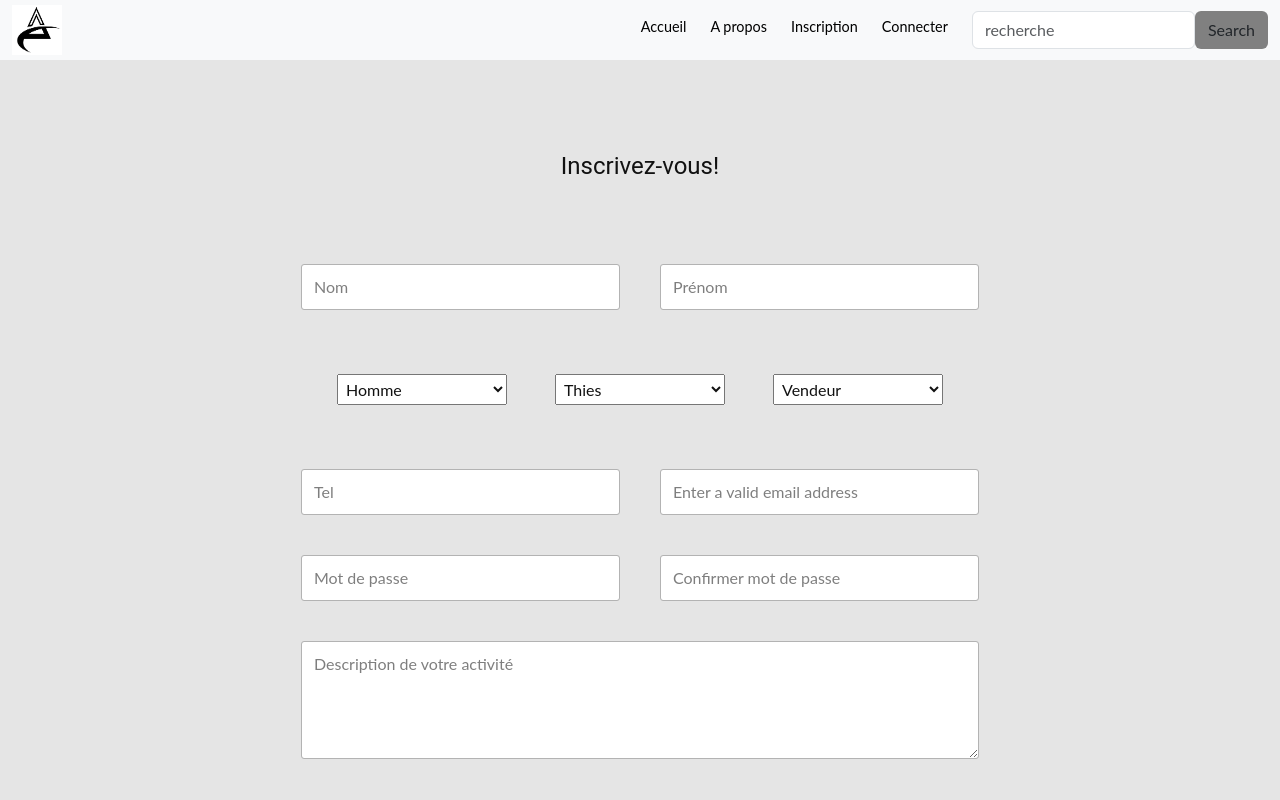
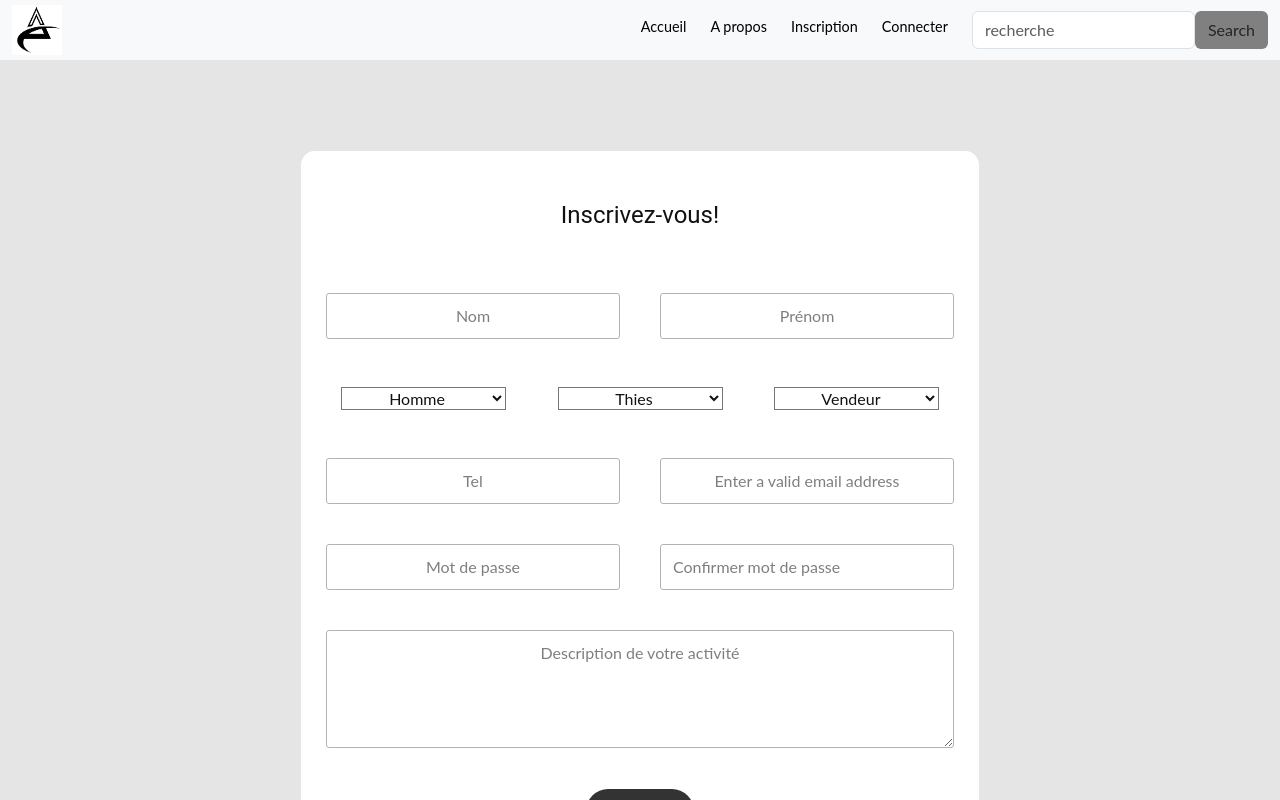
Before and after one commit to Mariu-diatta/entrepreunariat, a React (Create React App) app in the folder my-react-app/: page /inscription in a window 1280 px wide. Shown: the top 800 px of the page. Built offline with nearby package versions, Linux system fonts and the light colour scheme.

Commit message:
color form login out done

```diff
--- a/my-react-app/src/Common/logIn.js
+++ b/my-react-app/src/Common/logIn.js
@@ -1,6 +1,7 @@
 import {useState} from 'react'
 import {Navigate} from 'react-router-dom';
 import BtnSmt from './buttonSubmit';
+import './../style.css'
 
 function LogIn(props){
 
@@ -34,15 +35,15 @@ function LogIn(props){
 
     return(
       <>
-        <div className="  u-align-center u-clearfix  u-section-6 u-grey-10">
-            <h4 className="u-text u-text-1">Connectez-vous!</h4>
-            <div className="u-form u-form-1 ">
+        <div className="u-align-center u-section-6 u-grey-10  " style={{paddingBottom:'10%', paddingTop:'5%'}}>
+            <div className="u-form u-form-1 logInStye">
+                <h4 className="u-text u-text-1 " style={{paddingBottom:'5%', paddingTop:'3%'}}>Connectez-vous!</h4>
                 <form onSubmit = {handleSubmit}   className="u-clearfix u-form-spacing-40 u-form-vertical u-inner-form " source="email">
                     <div className="u-form-group u-form-name u-form-partition-factor-2 u-label-none u-form-group-1">
-                    <input  type="text" placeholder="Nom" id="name-e4cc" name={name} value={name} onChange={(e)=>setName(e.target.value)}  className=" u-input " maxlength="30"  required="" wfd-id="id409"/>
+                    <input  type="text" placeholder="Nom" id="name-e4cc" name={name} value={name} onChange={(e)=>setName(e.target.value)}  className="u-align-center u-input " maxlength="30"  required="" wfd-id="id409"/>
                     </div>
                     <div className="u-form-group u-form-name u-form-partition-factor-2 u-label-none u-form-group-1">
-                      <input type="password" placeholder="Mot de passe" id="name-e4cc2" name={password}  value={password} onChange={(e)=>setPassword(e.target.value)}   className="u-input" maxlength="30"  required="" wfd-id="id409"/>
+                      <input type="password" placeholder="Mot de passe" id="name-e4cc2" name={password}  value={password} onChange={(e)=>setPassword(e.target.value)}   className="u-align-center u-input" maxlength="30"  required="" wfd-id="id409"/>
                     </div>
                     <div className="u-align-center u-form-group u-form-submit u-label-none u-form-group-4">
                       <BtnSmt/>
--- a/my-react-app/src/Common/registered.js
+++ b/my-react-app/src/Common/registered.js
@@ -1,5 +1,6 @@
-import {useState} from 'react'
+import {useState} from 'react';
 import {Navigate} from 'react-router-dom';
+import './../style.css'
 
 const Register =()=>{
 
@@ -43,52 +44,51 @@ const Register =()=>{
   };
 
   return(
-    <div className="p-4 u-align-center u-section-6 u-grey-10" >
-
-      <h4 className="u-text u-text-1 p-2" >Inscrivez-vous!</h4>
-      <div className="u-form u-form-1 ">
-          <form onSubmit={handleSubmit} className="u-clearfix u-form-spacing-40 u-form-vertical u-inner-form" source="email">
+    <div className="u-align-center u-section-6 u-grey-10 p-3">
+      <div className="u-form u-form-1 registeredStye">
+          <h4 className="u-text u-text-1 "  style={{marginTop:'2%', paddingTop:'2%', marginBottom:'10%'}}>Inscrivez-vous!</h4>
+          <form onSubmit={handleSubmit} className=" u-clearfix u-form-spacing-40 u-form-vertical u-inner-form" source="email">
 
               <div className="u-form-group u-form-name u-form-partition-factor-2 u-label-none u-form-group-1">
                 <label htmlFor="name-e4cc" className="u-label u-text-body-color u-label-1">Name</label>
-                <input name={name} value={name} onChange={(e)=>setName(e.target.value)} type="text"  placeholder="Nom" id="name-e4cc" maxLength="30" className="u-input" required="" wfd-id="id409" size="40"/>
+                <input name={name} value={name} onChange={(e)=>setName(e.target.value)} type="text"  placeholder="Nom" id="name-e4cc" maxLength="30" className="u-align-center u-input" required="" wfd-id="id409" size="40"/>
               </div>
 
               <div className="u-form-group u-form-name u-form-partition-factor-2 u-label-none u-form-group-1">
                 <label htmlFor="name-e4cc" className="u-label u-text-body-color u-label-1">Prénom</label>
-                <input name={pname} value={pname} onChange={(e)=>setPname(e.target.value)} type="text" placeholder="Prénom" id="name-e4cc1"  maxLength="30" className="u-input" required="" wfd-id="id409" size="40"/>
+                <input name={pname} value={pname} onChange={(e)=>setPname(e.target.value)} type="text" placeholder="Prénom" id="name-e4cc1"  maxLength="30" className="u-align-center u-input" required="" wfd-id="id409" size="40"/>
               </div>
 
               <div className="u-align-center  u-form-group  ">
-                  <select name={genre} defaultValue={genre} onChange={(e)=>setGenre(e.target.value)} className='p-1 m-4' style={{width:"170px"}}>
-                    <option value="Homme">Homme</option>
-                    <option value="Femme" >Femme</option>
+                  <select name={genre} defaultValue={genre} onChange={(e)=>setGenre(e.target.value)} className='m-2 u-align-center' style={{width:"165px", backgroundColor:'white', border:'opx'}}>
+                    <option value="Homme"><small>Homme</small></option>
+                    <option value="Femme" ><small>Femme</small></option>
                   </select>
 
-                  <select name={ville} defaultValue={ville} onChange={(e)=>setVille(e.target.value)} className='p-1 m-4' style={{width:"170px"}}>
-                    <option value="Thies">Thies</option>
-                    <option value="Ziguinchor" >Ziguinchor</option>
+                  <select name={ville} defaultValue={ville} onChange={(e)=>setVille(e.target.value)} className='u-align-center ' style={{width:"165px" ,backgroundColor:'white', marginLeft:'7%', marginRight:'7%', border:'opx'}}>
+                    <option value="Thies"><small>Thies</small></option>
+                    <option value="Ziguinchor" ><small>Ziguinchor</small></option>
                   </select>
 
-                  <select name={profession} defaultValue={profession} onChange={(e)=>setProfession(e.target.value)} className='p-1 m-4' style={{width:"170px"}}>
-                    <option value="Thies">Vendeur</option>
-                    <option value="Ziguinchor" >Acheteur</option>
+                  <select name={profession} defaultValue={profession} onChange={(e)=>setProfession(e.target.value)} className='m-2 u-align-center' style={{width:"165px", backgroundColor:'white', border:'opx'}}>
+                    <option value="Thies"><small>Vendeur</small></option>
+                    <option value="Ziguinchor" ><small>Acheteur</small></option>
                   </select>
               </div>
 
               <div className="u-form-group u-form-name u-form-partition-factor-2 u-label-none u-form-group-1">
                 <label htmlFor="name-e4cc" className="u-label u-text-body-color u-label-1">Téléphone</label>
-                <input name={tel} value={tel} onChange={(e)=>setTel(e.target.value)} type="tel" placeholder="Tel" id="name-e4cc2"  maxLength="30"  className="u-input" required="" wfd-id="id409" />
+                <input name={tel} value={tel} onChange={(e)=>setTel(e.target.value)} type="tel" placeholder="Tel" id="name-e4cc2"  maxLength="30"  className="u-align-center u-input" required="" wfd-id="id409" />
               </div>
 
               <div className="u-form-email u-form-group u-form-partition-factor-2 u-label-none u-form-group-2">
                 <label htmlFor="email-e4cc" className="u-label u-text-body-color u-label-2">Email</label>
-                <input name={mail} value={mail} onChange={(e)=>setMail(e.target.value)} type="email" placeholder="Enter a valid email address" id="email-e4cc"  maxLength="30" className="u-input"  wfd-id="id410"/>
+                <input name={mail} value={mail} onChange={(e)=>setMail(e.target.value)} type="email" placeholder="Enter a valid email address" id="email-e4cc"  maxLength="30" className="u-align-center u-input"  wfd-id="id410"/>
               </div>
 
               <div className="u-form-group u-form-name u-form-partition-factor-2 u-label-none u-form-group-1">
                 <label htmlFor="name-e4cc" className="u-label u-text-body-color u-label-1">Mot de passe</label>
-                <input name={password} value={password} onChange={(e)=>setPassword(e.target.value)} type="password" placeholder="Mot de passe" id="name-e4cc2"  maxLength="30" className="u-input" required="" wfd-id="id409" size="2"/>
+                <input name={password} value={password} onChange={(e)=>setPassword(e.target.value)} type="password" placeholder="Mot de passe" id="name-e4cc2"  maxLength="30" className="u-align-center u-input" required="" wfd-id="id409" size="2"/>
               </div>
 
               <div className="u-form-group u-form-name u-form-partition-factor-2 u-label-none u-form-group-1">
@@ -98,11 +98,11 @@ const Register =()=>{
 
               <div className="u-form-group u-form-message u-label-none u-form-group-3">
                 <label htmlFor="message-e4cc" className="u-label u-text-body-color u-label-3">Message</label>
-                <textarea name={message} value={message} onChange={(e)=>setMessage(e.target.value)} placeholder="Description de votre activité" rows="4" cols="50" id="message-e4cc" maxLength="1000" minLength="500"  className="u-input" required=""></textarea>
+                <textarea name={message} value={message} onChange={(e)=>setMessage(e.target.value)} placeholder="Description de votre activité" rows="4" cols="50" id="message-e4cc" maxLength="1000" minLength="500"  className="u-align-center u-input" required=""></textarea>
               </div>
 
               <div className="u-align-center u-form-group u-form-submit u-label-none u-form-group-4">
-                <button type="submit" value="submit" maxLength="30"   className="u-active-palette-3-base u-grey-80 u-border-none u-btn u-btn-round u-btn-submit u-button-style u-hover-palette-3-base u-radius-50 ">Valider</button >
+                <button type="submit" value="submit" maxLength="30"   className="u-align-center u-active-palette-3-base u-grey-80 u-border-none u-btn u-btn-round u-btn-submit u-button-style u-hover-palette-3-base u-radius-50 ">Valider</button >
               </div>
 
           </form>
--- a/my-react-app/src/style.css
+++ b/my-react-app/src/style.css
@@ -3,6 +3,31 @@
 .style_css{
     height: max-content;
     padding-bottom: auto;
+}
+
+.registeredStye{
+    background-color:rgb(255, 255, 255);
+    border-radius: 2%;
+    padding-top: 2%;
+    padding-left: 2%;
+    padding-right: 2%;
+    border: 2px;
+}
+
+.style_selection{
+    width:"165px";
+    background-color:'white';
+    border:'0px'
+}
+
+
+.logInStye{
+    background-color:rgb(255, 255, 255);
+    border-radius: 2%;
+    padding-top:0px;
+    padding-left: 2%;
+    padding-right: 2%;
+    border: 2px;
 }
 
 @media screen and (min-width: 1000px){
```
